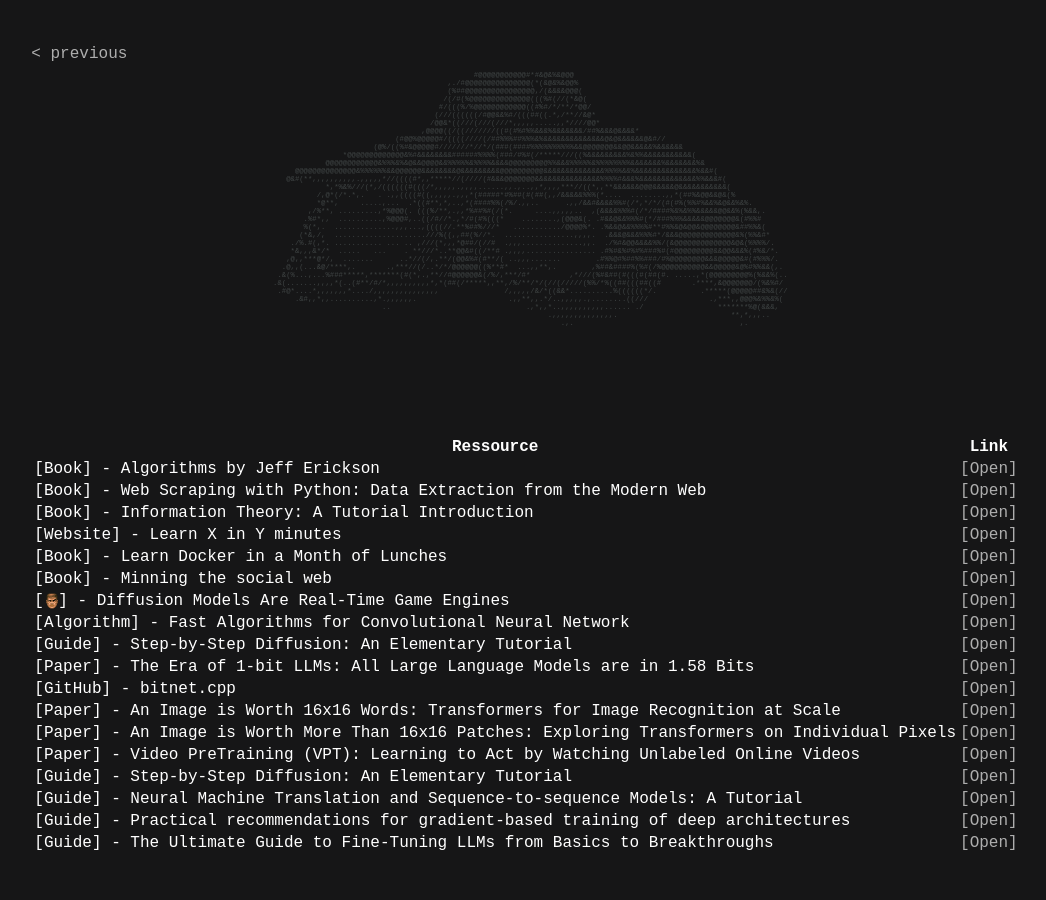
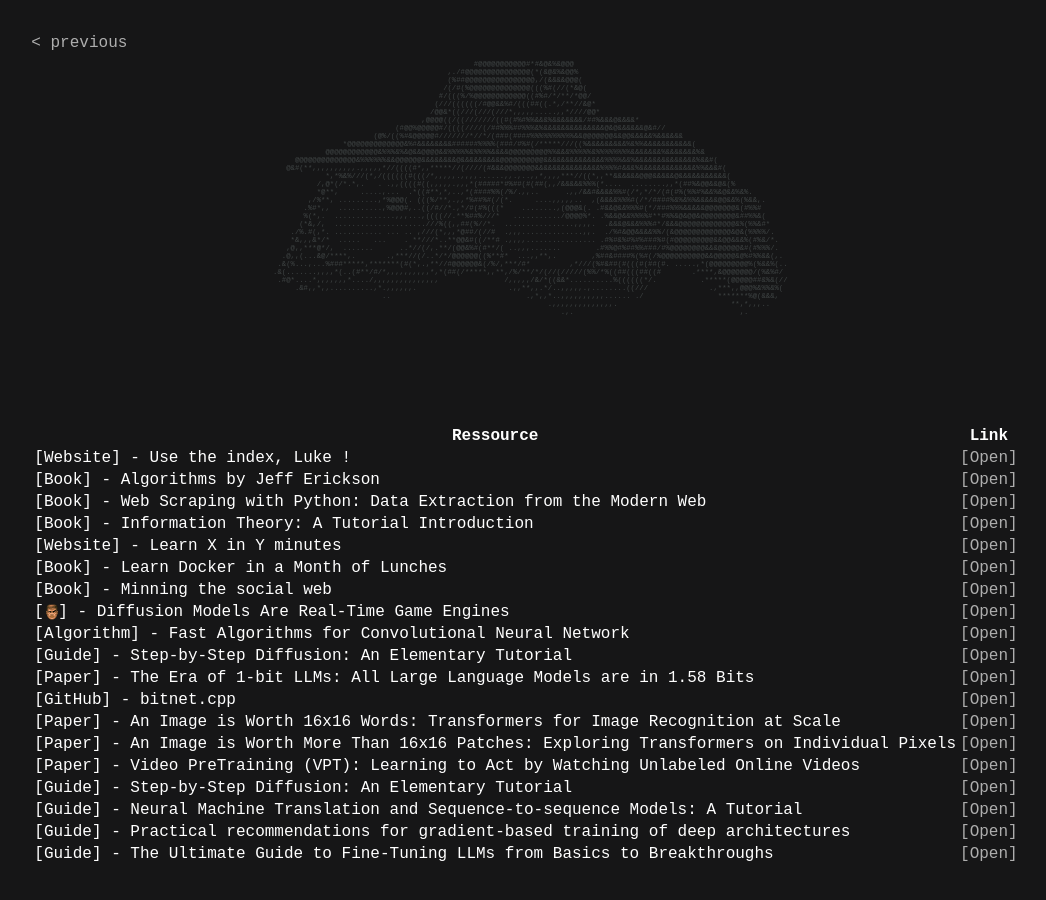
Before and after one commit to tayheau/tayheau.github.io, a Jekyll site: the page to_read.html, which Jekyll copies as it is, in a window 1280 px wide. Shown: the whole page, without its empty margins (114-1160 px from the left). Built offline with Jekyll 4.4.1, drawn with Linux system fonts in a browser that asks for light colours.

Commit message:
Update to_read.html

```diff
--- a/to_read.html
+++ b/to_read.html
@@ -57,6 +57,10 @@
         <tr>
             <th>Ressource</th>
             <th>Link</th>
+        </tr>
+        <tr>
+            <td>[Website] - Use the index, Luke !</td>
+            <td><a href="https://use-the-index-luke.com"> [Open] </a></td>
         </tr>
         <tr>
             <td>[Book] - Algorithms by Jeff Erickson</td>
```
